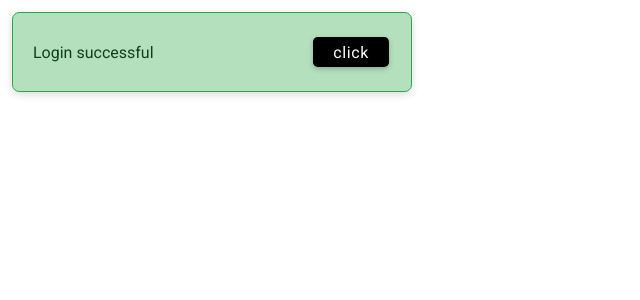
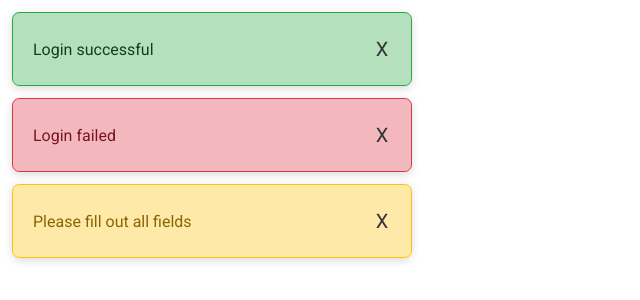
Before and after one commit to NoriFe/react-project-1, a React (Create React App) app: page / in a window 1280 px wide. Shown: the top 300 px of the page, without its empty margins (0-640 px from the left). Built offline with nearby package versions, Linux system fonts and the light colour scheme.

Commit message:
AlertApp component with multiple Alert examples

```diff
--- a/src/projects/Alerts/AlertApp.jsx
+++ b/src/projects/Alerts/AlertApp.jsx
@@ -5,6 +5,9 @@ export default function AlertApp() {
   return (
     <div className='cointainer mx-auto'>
       <Alert type={"success"} message={"Login successful"}/>
+      <Alert type={"danger"} message={"Login failed"}/>
+      <Alert type={"warning"} message={"Please fill out all fields"}/>
+      <Alert type={"info"} message={"Please check your email"} delay={true}/>
     </div>
   )
 }
--- a/src/projects/components/Alert.jsx
+++ b/src/projects/components/Alert.jsx
@@ -1,12 +1,23 @@
 import React, { useState, useEffect } from 'react'
 import Button from './Button'
 
-export default function Alert({type, message}) {
+export default function Alert({type, message, delay = false}) {
     const [alert, setAlert] = useState(true)
+    const closeAlert = (e) => {
+        e.target.parentElement.parentElement.classList.add("fadeAlert")
+        setTimeout(() => {
+            setAlert(false)
+        }, 400)
+    }
+        useEffect(() => {
+            delay && setTimeout(() => {
+                setAlert(false)
+            }, 3000)
+        })
   return alert && <div className={`alert alert-${type}`}>
     <div className="alert-close">
         <span className="mr-1">{message}</span>
-        <Button />
+        <Button btnClass={"btn-close"} text={"X"} onClick={closeAlert}/>
 
     </div>
   </div>
```
